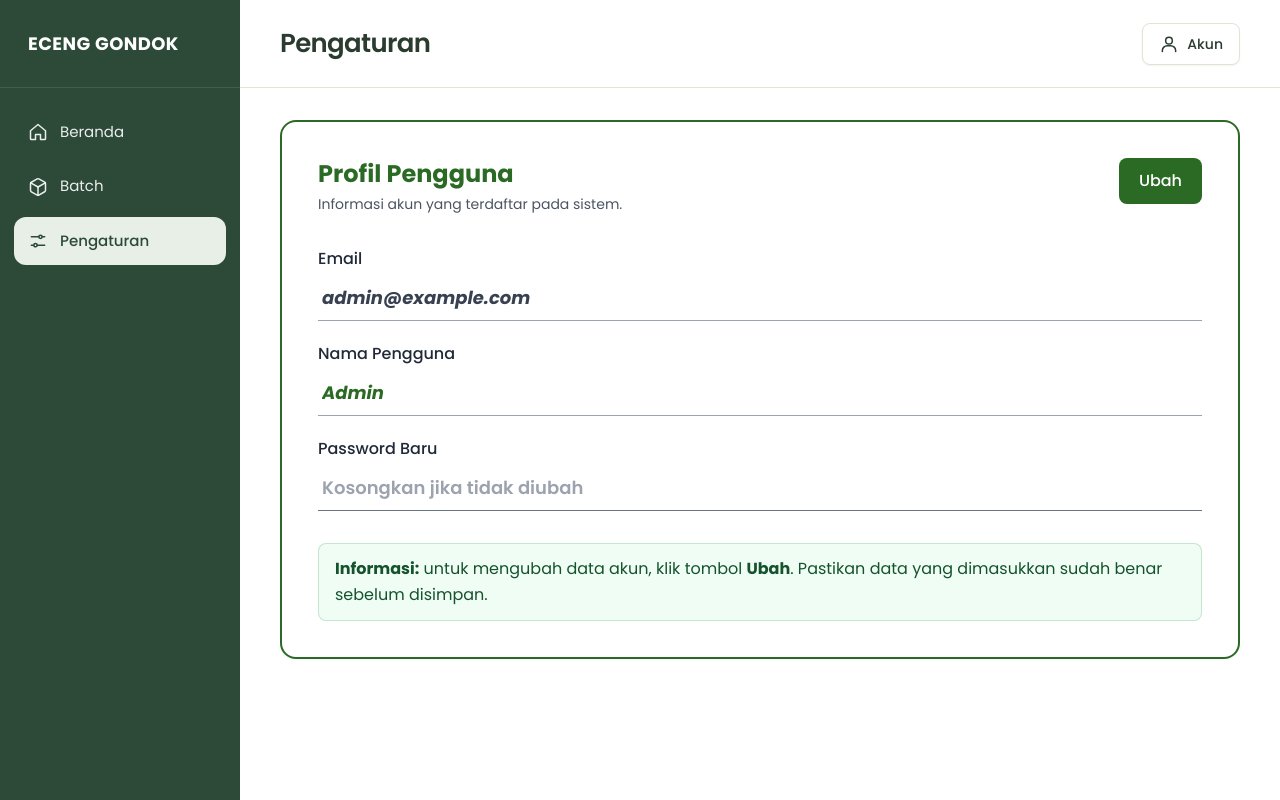
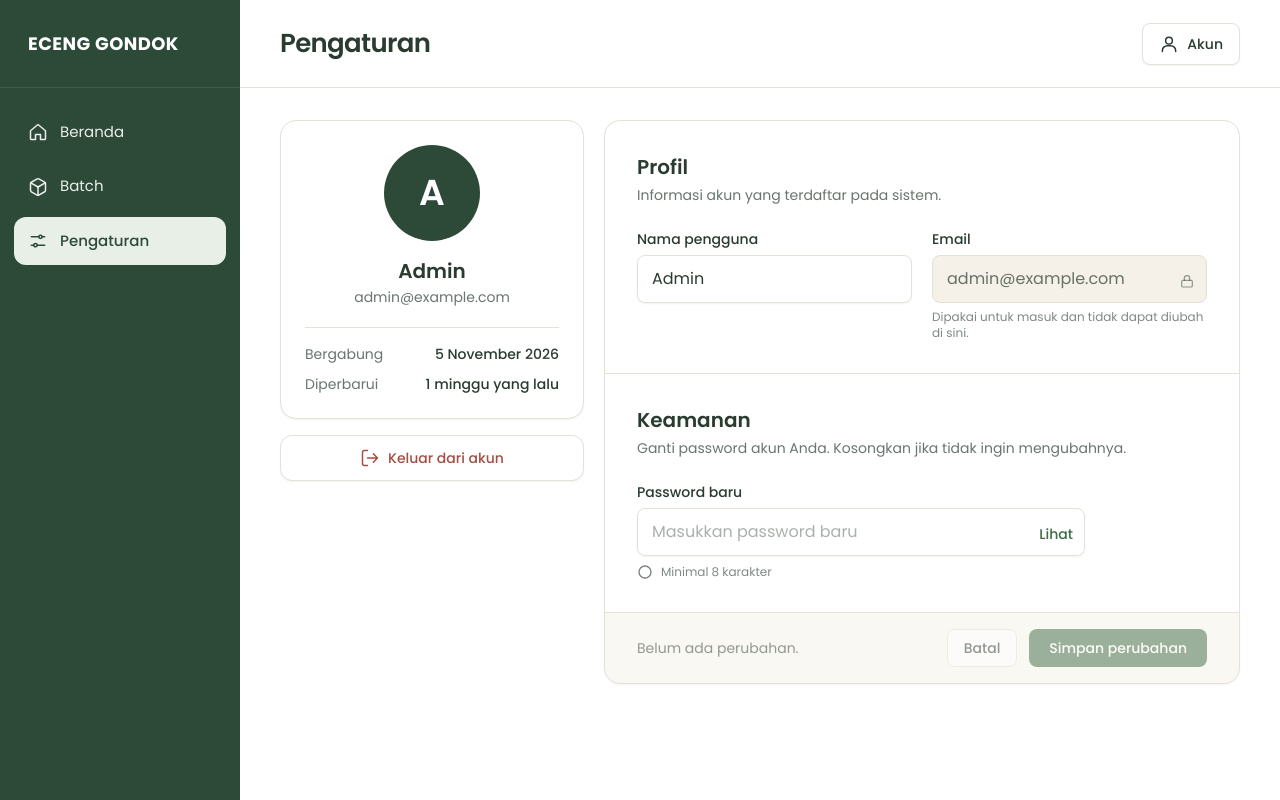
Before and after one commit to mahesadzia/Proyek2_WebPengeringEcengGondok, a Laravel app: page /pengaturan in a window 1280 px wide. Run offline with Laravel 12, Linux system fonts and the light colour scheme; a user stored in the database is signed in; data comes from the database, SQL or seed files in the repository; style sheets or scripts are compiled from the project's sources.

Commit message:
memperbarui ui

```diff
--- a/app/Http/Controllers/PengaturanController.php
+++ b/app/Http/Controllers/PengaturanController.php
@@ -15,8 +15,12 @@ class PengaturanController extends Controller
     public function update(Request $request)
     {
         $request->validate([
-            'name' => 'required|string|max:255',
+            'name'     => 'required|string|max:255',
             'password' => 'nullable|string|min:8',
+        ], [
+            'name.required' => 'Nama pengguna wajib diisi.',
+            'name.max'      => 'Nama pengguna maksimal 255 karakter.',
+            'password.min'  => 'Password baru minimal 8 karakter.',
         ]);
 
         $user = auth()->user();
--- a/resources/views/batches/index.blade.php
+++ b/resources/views/batches/index.blade.php
@@ -126,7 +126,7 @@
                     <label for="nama" class="block text-sm font-medium text-ec-ink">Nama Batch</label>
                     <input id="nama" name="nama" type="text" value="{{ old('nama') }}" maxlength="50"
                            placeholder="Contoh: BCH5" autocomplete="off" required
-                           class="mt-1.5 block w-full rounded-lg border-ec-line uppercase shadow-sm focus:border-ec-moss focus:ring-ec-moss">
+                           class="mt-1.5 block w-full rounded-lg border border-ec-line px-3.5 py-2.5 uppercase shadow-sm focus:border-ec-moss focus:ring-ec-moss">
                     @if ($errors->tambahBatch->has('nama'))
                         <p class="mt-1.5 text-sm text-ec-rosetext" role="alert">{{ $errors->tambahBatch->first('nama') }}</p>
                     @endif
@@ -135,7 +135,7 @@
                 <div class="mt-4">
                     <label for="waktu_mulai" class="block text-sm font-medium text-ec-ink">Waktu Mulai Pengeringan</label>
                     <input id="waktu_mulai" name="waktu_mulai" type="datetime-local" value="{{ old('waktu_mulai') }}"
-                           class="mt-1.5 block w-full rounded-lg border-ec-line shadow-sm focus:border-ec-moss focus:ring-ec-moss">
+                           class="mt-1.5 block w-full rounded-lg border border-ec-line px-3.5 py-2.5 shadow-sm focus:border-ec-moss focus:ring-ec-moss">
                     <p class="mt-1 text-xs text-ec-ink/60">Dalam WIB. Kosongkan jika belum dimulai.</p>
                     @if ($errors->tambahBatch->has('waktu_mulai'))
                         <p class="mt-1.5 text-sm text-ec-rosetext" role="alert">{{ $errors->tambahBatch->first('waktu_mulai') }}</p>
@@ -145,7 +145,7 @@
                 <label class="mt-4 flex items-center gap-2 text-sm text-ec-ink">
                     <input type="hidden" name="is_active" value="0">
                     <input type="checkbox" name="is_active" value="1" @checked(old('is_active'))
-                           class="rounded border-ec-line text-ec-moss focus:ring-ec-moss">
+                           class="h-4 w-4 rounded border-ec-line accent-ec-moss">
                     Langsung aktifkan batch ini
                 </label>
 
--- a/resources/views/partials/flash-message.blade.php
+++ b/resources/views/partials/flash-message.blade.php
@@ -1,22 +1,21 @@
 @php
     $flashes = collect([
-        'success' => ['border-green-700 bg-green-50 text-green-900', 'Berhasil'],
-        'warning' => ['border-amber-600 bg-amber-50 text-amber-900', 'Perhatian'],
-        'error'   => ['border-red-700 bg-red-50 text-red-900', 'Gagal'],
+        'success' => ['border-ec-leaf bg-ec-sage/70 text-ec-moss', 'Berhasil'],
+        'warning' => ['border-ec-amberline bg-ec-amber text-ec-amberink', 'Perhatian'],
+        'error'   => ['border-ec-rosetext bg-ec-rose text-ec-rosetext', 'Gagal'],
     ])->filter(fn ($style, $key) => session()->has($key));
 @endphp
 
 @foreach ($flashes as $key => [$style, $label])
     <div role="{{ $key === 'error' ? 'alert' : 'status' }}"
-         class="mb-5 flex items-start justify-between gap-4 rounded-lg border-l-4 px-4 py-3 {{ $style }}">
+         class="mb-5 flex items-start justify-between gap-4 rounded-lg border-l-4 px-4 py-3 text-sm {{ $style }}">
         <p><span class="font-semibold">{{ $label }}:</span> {{ session($key) }}</p>
-        <button type="button" onclick="this.parentElement.remove()"
-                class="rounded px-1 text-2xl leading-none focus:outline-none focus-visible:ring-2 focus-visible:ring-current" aria-label="Tutup pesan">&times;</button>
+        <button type="button" onclick="this.parentElement.remove()" class="text-xl leading-none" aria-label="Tutup pesan">&times;</button>
     </div>
 @endforeach
 
 @if ($errors->any())
-    <div role="alert" class="mb-5 rounded-lg border-l-4 border-red-700 bg-red-50 px-4 py-3 text-red-900">
+    <div role="alert" class="mb-5 rounded-lg border-l-4 border-ec-rosetext bg-ec-rose px-4 py-3 text-sm text-ec-rosetext">
         <p class="font-semibold">Periksa kembali isian Anda:</p>
         <ul class="mt-1 list-inside list-disc">
             @foreach ($errors->all() as $error)
--- a/resources/views/pengaturan.blade.php
+++ b/resources/views/pengaturan.blade.php
@@ -4,78 +4,148 @@
 @section('page-title', 'Pengaturan')
 
 @section('content')
-    @php($user = auth()->user())
+    @php
+        $user = auth()->user();
+        $inisial = strtoupper(mb_substr(trim($user->name ?? ''), 0, 1)) ?: 'A';
+        $bergabung = $user->created_at?->copy()->timezone('Asia/Jakarta')->locale('id')->translatedFormat('j F Y');
+        $diperbarui = $user->updated_at?->copy()->locale('id')->diffForHumans();
 
-    <section class="rounded-2xl border-2 border-eg-dark bg-white p-6 shadow-sm sm:p-9"
-             x-data="{ edit: {{ $errors->any() ? 'true' : 'false' }}, lihat: false }">
+        $input = 'mt-1.5 block w-full rounded-lg border bg-white px-3.5 py-2.5 text-ec-ink shadow-sm placeholder:text-ec-ink/40 focus:border-ec-moss focus:outline-none focus:ring-2 focus:ring-ec-moss/30';
+    @endphp
 
-        <div class="flex items-start justify-between gap-4">
-            <div>
-                <h2 class="text-2xl font-bold text-eg-dark">Profil Pengguna</h2>
-                <p class="mt-1 text-sm text-gray-600">Informasi akun yang terdaftar pada sistem.</p>
+    <div class="grid items-start gap-5 lg:grid-cols-[19rem_minmax(0,1fr)]">
+
+        {{-- Ringkasan akun --}}
+        <aside class="space-y-4">
+            <section class="rounded-2xl border border-ec-line bg-white p-6 text-center shadow-sm" aria-label="Ringkasan akun">
+                <div class="mx-auto flex h-24 w-24 items-center justify-center rounded-full bg-ec-forest text-4xl font-semibold text-white"
+                     aria-hidden="true">{{ $inisial }}</div>
+
+                <h2 class="mt-4 break-words text-xl font-semibold text-ec-ink">{{ $user->name }}</h2>
+                <p class="mt-0.5 break-all text-sm text-ec-ink/70">{{ $user->email }}</p>
+
+                <dl class="mt-5 space-y-2.5 border-t border-ec-line pt-4 text-left text-sm">
+                    <div class="flex justify-between gap-3">
+                        <dt class="text-ec-ink/70">Bergabung</dt>
+                        <dd class="font-medium text-ec-ink">{{ $bergabung ?? '-' }}</dd>
                     </div>
+                    <div class="flex justify-between gap-3">
+                        <dt class="text-ec-ink/70">Diperbarui</dt>
+                        <dd class="font-medium text-ec-ink">{{ $diperbarui ?? '-' }}</dd>
+                    </div>
+                </dl>
+            </section>
 
-            <button type="button" x-show="!edit" x-on:click="edit = true; $nextTick(() => $refs.nama.focus())"
-                    class="rounded-lg bg-eg-dark px-5 py-2.5 font-medium text-white hover:bg-eg-deep focus:outline-none focus-visible:ring-2 focus-visible:ring-eg-dark focus-visible:ring-offset-2">
-                Ubah
+            <form method="POST" action="{{ route('logout') }}">
+                @csrf
+                <button type="submit"
+                        class="flex w-full items-center justify-center gap-2 rounded-xl border border-ec-line bg-white px-4 py-3 text-sm font-medium text-ec-rosetext shadow-sm hover:bg-ec-rose/50 focus:outline-none focus-visible:ring-2 focus-visible:ring-ec-rosetext">
+                    <x-icon name="logout" class="h-5 w-5" />
+                    Keluar dari akun
                 </button>
-        </div>
+            </form>
+        </aside>
 
-        <div class="mt-8 flex flex-col items-center gap-8 sm:flex-row sm:items-start sm:gap-12">
-
-
-            <form method="POST" action="{{ route('pengaturan.update') }}" class="w-full min-w-0 flex-1">
+        {{-- Formulir --}}
+        <form method="POST" action="{{ route('pengaturan.update') }}"
+              x-data="{
+                  awal: @js($user->name),
+                  nama: @js(old('name', $user->name)),
+                  pw: '',
+                  lihat: false,
+                  get berubah() { return this.nama.trim() !== this.awal || this.pw.length > 0 },
+                  reset() { this.nama = this.awal; this.pw = ''; this.lihat = false },
+              }"
+              class="overflow-hidden rounded-2xl border border-ec-line bg-white shadow-sm">
             @csrf
             @method('PUT')
 
+            {{-- Profil --}}
+            <div class="p-6 sm:p-8">
+                <h2 class="text-xl font-semibold text-ec-ink">Profil</h2>
+                <p class="mt-1 text-sm text-ec-ink/70">Informasi akun yang terdaftar pada sistem.</p>
+
+                <div class="mt-6 grid gap-5 sm:grid-cols-2">
                     <div>
-                    <label for="email" class="block font-medium text-gray-800">Email</label>
-                    <input id="email" type="email" value="{{ $user->email }}" readonly
-                           class="mt-1 block w-full border-0 border-b border-gray-400 bg-transparent px-1 py-2 text-lg font-semibold italic text-gray-700 focus:ring-0">
+                        <label for="name" class="block text-sm font-medium text-ec-ink">Nama pengguna</label>
+                        <input id="name" name="name" type="text" x-model="nama" required maxlength="255"
+                               autocomplete="name"
+                               @error('name') aria-invalid="true" aria-describedby="name-error" @enderror
+                               class="{{ $input }} @error('name') border-ec-rosetext @else border-ec-line @enderror">
+                        @error('name')
+                            <p id="name-error" class="mt-1.5 text-sm text-ec-rosetext" role="alert">{{ $message }}</p>
+                        @enderror
                     </div>
 
-                <div class="mt-5">
-                    <label for="name" class="block font-medium text-gray-800">Nama Pengguna</label>
-                    <input id="name" name="name" type="text" x-ref="nama" required
-                           value="{{ old('name', $user->name) }}"
-                           x-bind:readonly="!edit" x-bind:class="edit ? '' : 'italic'"
-                           class="mt-1 block w-full border-0 border-b border-gray-400 bg-transparent px-1 py-2 text-lg font-semibold text-eg-dark focus:border-eg-moss focus:ring-0">
+                    <div>
+                        <label for="email" class="block text-sm font-medium text-ec-ink">Email</label>
+                        <div class="relative">
+                            <input id="email" type="email" value="{{ $user->email }}" readonly aria-describedby="email-bantuan"
+                                   class="mt-1.5 block w-full cursor-not-allowed rounded-lg border border-ec-line bg-ec-cream px-3.5 py-2.5 pr-10 text-ec-ink/70 focus:outline-none">
+                            <svg xmlns="http://www.w3.org/2000/svg" viewBox="0 0 24 24" fill="none" stroke="currentColor"
+                                 stroke-width="1.8" stroke-linecap="round" stroke-linejoin="round"
+                                 class="absolute right-3 top-1/2 mt-0.5 h-4 w-4 -translate-y-1/2 text-ec-ink/50" aria-hidden="true">
+                                <rect x="4" y="11" width="16" height="10" rx="2"/>
+                                <path d="M8 11V8a4 4 0 0 1 8 0v3"/>
+                            </svg>
+                        </div>
+                        <p id="email-bantuan" class="mt-1.5 text-xs text-ec-ink/60">Dipakai untuk masuk dan tidak dapat diubah di sini.</p>
+                    </div>
+                </div>
             </div>
 
-                <div class="mt-5">
-                    <label for="password" class="block font-medium text-gray-800">Password Baru</label>
+            {{-- Keamanan --}}
+            <div class="border-t border-ec-line p-6 sm:p-8">
+                <h2 class="text-xl font-semibold text-ec-ink">Keamanan</h2>
+                <p class="mt-1 text-sm text-ec-ink/70">Ganti password akun Anda. Kosongkan jika tidak ingin mengubahnya.</p>
+
+                <div class="mt-6 max-w-md">
+                    <label for="password" class="block text-sm font-medium text-ec-ink">Password baru</label>
                     <div class="relative">
-                        <input id="password" name="password" autocomplete="new-password"
-                               x-bind:type="lihat ? 'text' : 'password'"
-                               x-bind:readonly="!edit"
-                               x-bind:placeholder="edit ? 'Masukkan password baru' : 'Kosongkan jika tidak diubah'"
-                               placeholder="Kosongkan jika tidak diubah"
-                               class="mt-1 block w-full border-0 border-b border-gray-500 bg-transparent px-1 py-2 pr-24 text-lg font-semibold text-eg-dark focus:border-eg-moss focus:ring-0">
-                        <button type="button" x-show="edit" style="display: none" x-on:click="lihat = !lihat"
-                                class="absolute right-1 top-1/2 -translate-y-1/2 text-sm font-medium text-eg-dark hover:underline"
+                        <input id="password" name="password" x-model="pw" x-bind:type="lihat ? 'text' : 'password'"
+                               autocomplete="new-password" placeholder="Masukkan password baru"
+                               aria-describedby="password-bantuan"
+                               @error('password') aria-invalid="true" @enderror
+                               class="{{ $input }} pr-24 @error('password') border-ec-rosetext @else border-ec-line @enderror">
+                        <button type="button" x-on:click="lihat = !lihat" x-bind:aria-pressed="lihat"
+                                class="absolute right-3 top-1/2 mt-0.5 -translate-y-1/2 rounded text-sm font-medium text-ec-moss hover:underline focus:outline-none focus-visible:ring-2 focus-visible:ring-ec-moss"
                                 x-text="lihat ? 'Sembunyikan' : 'Lihat'">Lihat</button>
                     </div>
-                    <p x-show="edit" style="display: none" class="mt-1 text-sm text-gray-600">
-                        Minimal 8 karakter. Kosongkan jika password tidak ingin diganti.
+
+                    @error('password')
+                        <p class="mt-1.5 text-sm text-ec-rosetext" role="alert">{{ $message }}</p>
+                    @enderror
+
+                    <p id="password-bantuan" class="mt-2 flex items-center gap-2 text-xs transition-colors"
+                       x-bind:class="pw.length >= 8 ? 'text-ec-moss' : 'text-ec-ink/60'">
+                        <svg xmlns="http://www.w3.org/2000/svg" viewBox="0 0 24 24" fill="none" stroke="currentColor"
+                             stroke-width="2.2" stroke-linecap="round" stroke-linejoin="round" class="h-4 w-4 shrink-0" aria-hidden="true">
+                            <circle cx="12" cy="12" r="9" x-show="pw.length < 8"/>
+                            <path d="m5 12.5 4.5 4.5L19 7.5" x-show="pw.length >= 8" style="display: none"/>
+                        </svg>
+                        Minimal 8 karakter
                     </p>
                 </div>
+            </div>
 
-                <div x-show="edit" style="display: none" class="mt-7 flex justify-end gap-3">
-                    <a href="{{ route('pengaturan.index') }}"
-                       class="rounded-lg border border-gray-400 px-5 py-2.5 font-medium text-gray-800 hover:bg-gray-100">
+            {{-- Aksi --}}
+            <div class="flex flex-wrap items-center justify-between gap-3 border-t border-ec-line bg-ec-cream/50 px-6 py-4 sm:px-8">
+                <p class="text-sm text-ec-ink/70" role="status" x-show="berubah" style="display: none">
+                    Ada perubahan yang belum disimpan.
+                </p>
+                <span x-show="!berubah" class="text-sm text-ec-ink/50">Belum ada perubahan.</span>
+
+                <div class="ml-auto flex gap-3">
+                    <button type="button" x-on:click="reset()" x-bind:disabled="!berubah"
+                            class="rounded-lg border border-ec-line bg-white px-4 py-2 text-sm font-medium text-ec-ink hover:bg-ec-cream focus:outline-none focus-visible:ring-2 focus-visible:ring-ec-forest disabled:cursor-not-allowed disabled:opacity-50 disabled:hover:bg-white">
                         Batal
-                    </a>
-                    <button type="submit"
-                            class="rounded-lg bg-eg-dark px-5 py-2.5 font-medium text-white hover:bg-eg-deep focus:outline-none focus-visible:ring-2 focus-visible:ring-eg-dark focus-visible:ring-offset-2">
-                        Simpan Perubahan
                     </button>
+                    <button type="submit" x-bind:disabled="!berubah"
+                            class="rounded-lg bg-ec-moss px-5 py-2 text-sm font-medium text-white hover:bg-ec-forest focus:outline-none focus-visible:ring-2 focus-visible:ring-ec-forest focus-visible:ring-offset-2 disabled:cursor-not-allowed disabled:opacity-50 disabled:hover:bg-ec-moss">
+                        Simpan perubahan
+                    </button>
+                </div>
             </div>
         </form>
     </div>
-
-        <p class="mt-8 rounded-lg border border-green-700/20 bg-green-50 px-4 py-3 text-green-900">
-            <strong>Informasi:</strong> untuk mengubah data akun, klik tombol <b>Ubah</b>.
-            Pastikan data yang dimasukkan sudah benar sebelum disimpan.
-        </p>
-    </section>
 @endsection
```
Lines whose indentation alone changed are shown as unchanged.
